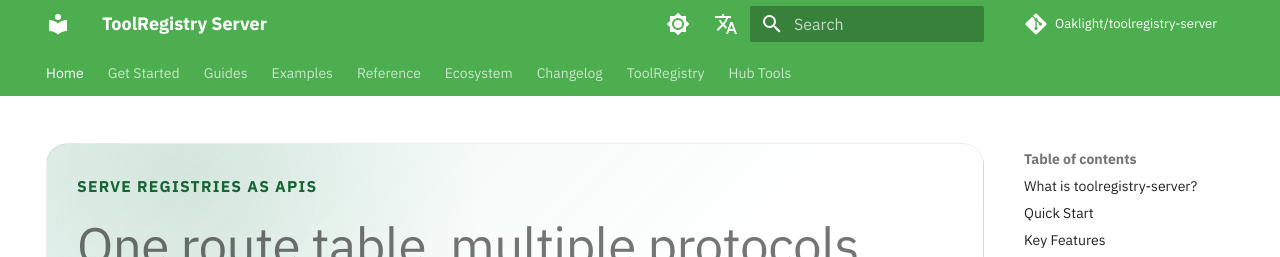
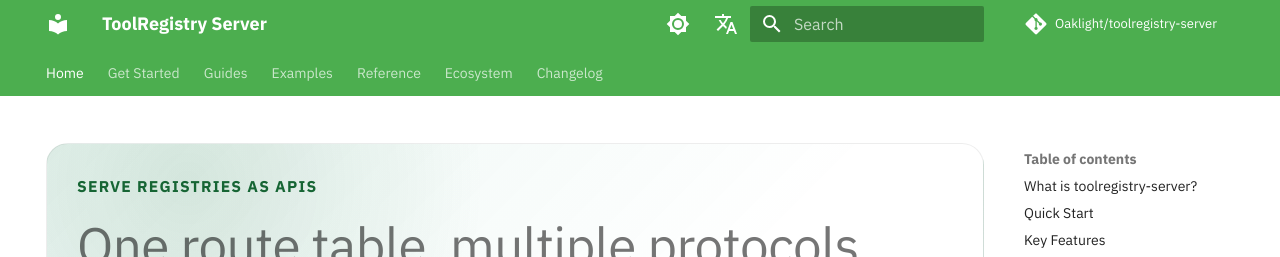
Before and after one commit to Oaklight/toolregistry-server, an MkDocs documentation site: the page built from docs/index.md, in a window 1280 px wide and 900 px high. Shown: the top 257 px of the window. Built offline with MkDocs 1.6.1 and Material for MkDocs 9.7.7, drawn with Linux system fonts in a browser that asks for light colours; some web fonts are replaced; comment, search, counter and statistics services are not loaded.

Commit message:
docs: move sibling project links from top nav into Ecosystem page

```diff
--- a/mkdocs.yml
+++ b/mkdocs.yml
@@ -159,5 +159,3 @@ nav:
           - Auth Module: reference/api/auth.md
   - Ecosystem: ecosystem.md
   - Changelog: changelog.md
-  - ToolRegistry: https://toolregistry.readthedocs.io/
-  - Hub Tools: https://toolregistry-hub.readthedocs.io/
```
